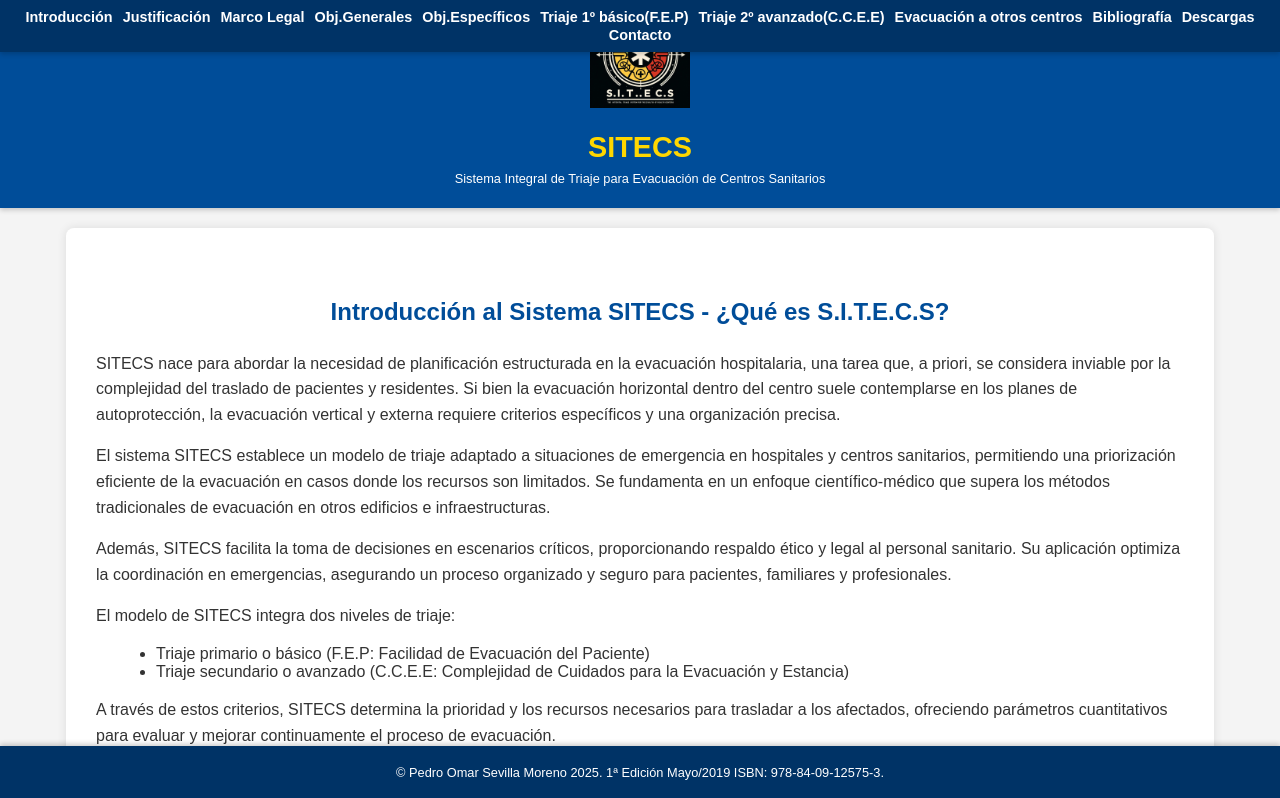
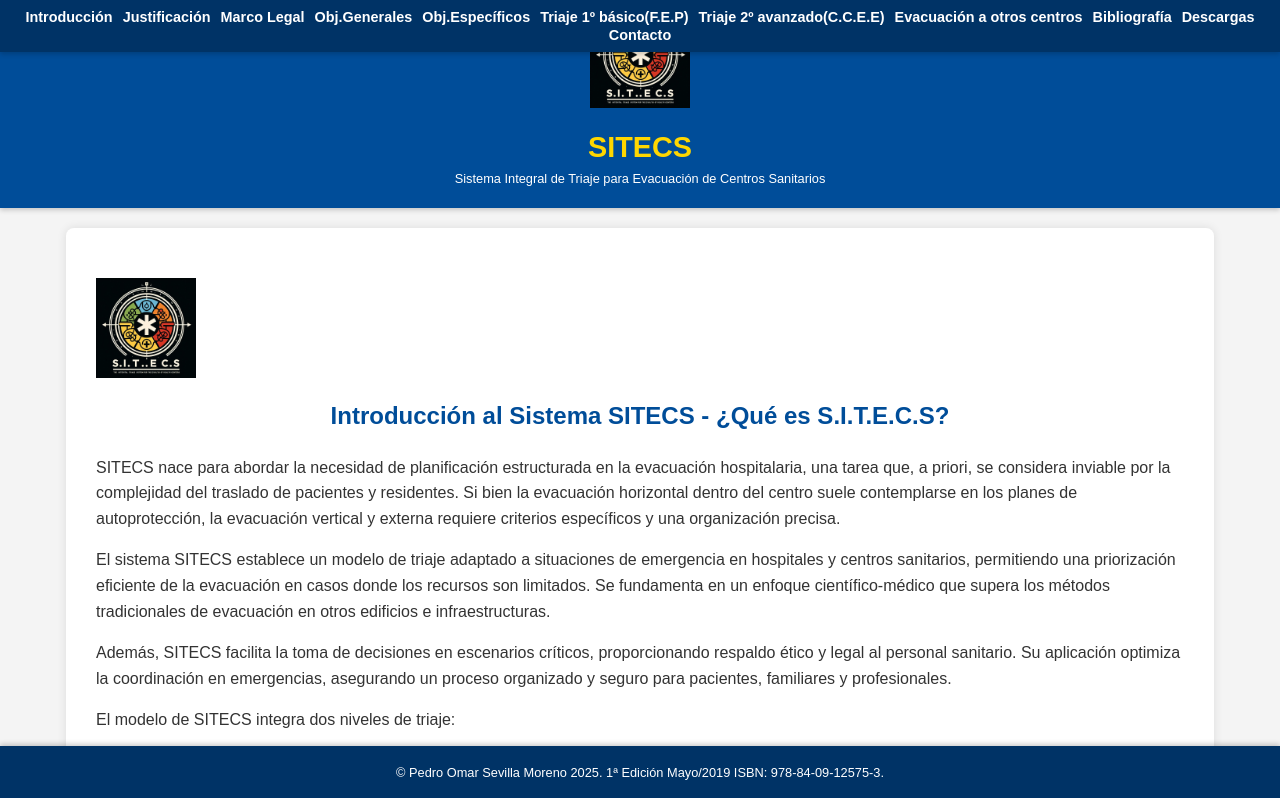
Before and after one commit to posevilla/WEB_SITECS, a plain HTML site: page index.html in a window 1280 px wide. Shown: the top 798 px of the page. Drawn offline with Linux system fonts and the light colour scheme.

Commit message:
Update index.html

```diff
--- a/index.html
+++ b/index.html
@@ -324,6 +324,7 @@ body {
 
     <div class="container">
         <section id="introduccion">
+            <img src="images/sitecs_logo.png" alt="Logotipo SITECS" class="logo-responsive">
             <h2>Introducción al Sistema SITECS - ¿Qué es S.I.T.E.C.S?</h2>
             <p>SITECS nace para abordar la necesidad de planificación estructurada en la evacuación hospitalaria, una tarea que, a priori, se considera inviable por la complejidad del traslado de pacientes y residentes. Si bien la evacuación horizontal dentro del centro suele contemplarse en los planes de autoprotección, la evacuación vertical y externa requiere criterios específicos y una organización precisa.</p>
             <p>El sistema SITECS establece un modelo de triaje adaptado a situaciones de emergencia en hospitales y centros sanitarios, permitiendo una priorización eficiente de la evacuación en casos donde los recursos son limitados. Se fundamenta en un enfoque científico-médico que supera los métodos tradicionales de evacuación en otros edificios e infraestructuras.</p>
```
